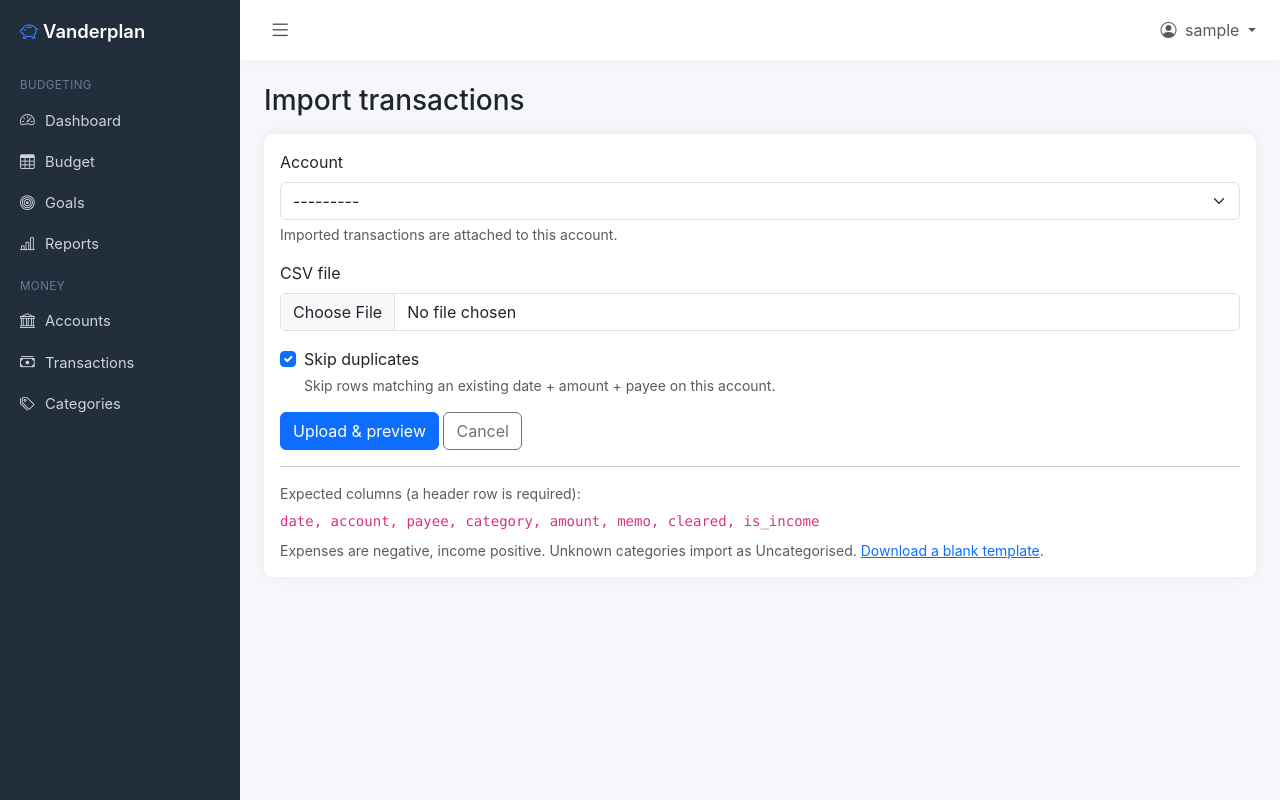
After one commit to danvdvlies/vanderplan, a Django app: page /transactions/import/ in a window 1280 px wide. The commit adds this page. Run offline with Django 5.2, Linux system fonts and the light colour scheme; the visitor is signed in with stand-in values (Sample User, id 1).

Commit message:
Add CSV export and import for transactions
Export:
- "Export CSV" on the transactions list, respecting the active filters; streamed
  response in the canonical column order; ?template=1 yields a header-only blank.
- Shared _filtered_transactions() helper so list and export filter identically.

Import (upload -> preview -> commit):
- csv_io.analyze_csv() parses and classifies each row (ok / error / duplicate,
  plus unmatched-category flag) with no writes, driving a preview screen.
- Commit creates rows atomically; matches categories by name (unmatched ->
  Uncategorised, never auto-created); detects duplicates on
  (account, date, amount, payee) and can skip them.
- Safety: 2 MB / 5000-row caps; ownership-checked target account; multiple
  accepted date formats.

10 new tests (74 total).

Co-Authored-By: Claude Opus 4.8 <noreply@anthropic.com>

```diff
--- a/budget/forms.py
+++ b/budget/forms.py
@@ -118,6 +118,28 @@ class IncomeForm(BootstrapModelForm):
         return amount
 
 
+class CsvImportForm(forms.Form):
+    account = forms.ModelChoiceField(
+        queryset=Account.objects.none(),
+        help_text="Imported transactions are attached to this account.",
+    )
+    csv_file = forms.FileField(label="CSV file")
+    skip_duplicates = forms.BooleanField(
+        required=False, initial=True,
+        help_text="Skip rows matching an existing date + amount + payee on this account.",
+    )
+
+    def __init__(self, *args, user=None, **kwargs):
+        super().__init__(*args, **kwargs)
+        if user is not None:
+            self.fields["account"].queryset = Account.objects.filter(
+                user=user, is_active=True
+            )
+        self.fields["account"].widget.attrs.setdefault("class", "form-select")
+        self.fields["csv_file"].widget.attrs.setdefault("class", "form-control")
+        self.fields["skip_duplicates"].widget.attrs.setdefault("class", "form-check-input")
+
+
 class GoalForm(BootstrapModelForm):
     class Meta:
         model = Goal
--- a/budget/urls.py
+++ b/budget/urls.py
@@ -29,6 +29,8 @@ urlpatterns = [
     ),
     # Transactions
     path("transactions/", views.transaction_list, name="transaction_list"),
+    path("transactions/export/", views.transaction_export, name="transaction_export"),
+    path("transactions/import/", views.transaction_import, name="transaction_import"),
     path("transactions/new/", views.transaction_create, name="transaction_create"),
     path("income/new/", views.income_create, name="income_create"),
     path("transactions/<int:pk>/edit/", views.transaction_edit, name="transaction_edit"),
--- a/budget/views.py
+++ b/budget/views.py
@@ -6,6 +6,7 @@ Every view is login-required. Every object lookup is scoped with
 another user's data.
 """
 
+import csv
 from datetime import date, datetime
 from decimal import Decimal, InvalidOperation
 
@@ -13,14 +14,17 @@ from django.conf import settings
 from django.contrib import messages
 from django.contrib.auth import login
 from django.contrib.auth.decorators import login_required
+from django.db import transaction as db_transaction
+from django.http import HttpResponse
 from django.shortcuts import get_object_or_404, redirect, render
 from django.urls import reverse
 
-from . import services, starter
+from . import csv_io, services, starter
 from .forms import (
     AccountForm,
     CategoryForm,
     CategoryGroupForm,
+    CsvImportForm,
     GoalForm,
     IncomeForm,
     RegisterForm,
@@ -34,6 +38,10 @@ from .models import (
     Goal,
     Transaction,
 )
+
+
+# Canonical Vanderplan CSV column order (export writes it; import reads it).
+CSV_COLUMNS = ["date", "account", "payee", "category", "amount", "memo", "cleared", "is_income"]
 
 
 # --------------------------------------------------------------------------
@@ -436,12 +444,11 @@ def category_toggle_hidden(request, pk):
 # --------------------------------------------------------------------------
 # Transactions
 # --------------------------------------------------------------------------
-@login_required
-def transaction_list(request):
+def _filtered_transactions(request):
+    """Shared transaction filtering for the list and the CSV export."""
     transactions = Transaction.objects.filter(user=request.user).select_related(
         "account", "category"
     )
-
     account_id = request.GET.get("account")
     category_id = request.GET.get("category")
     month = request.GET.get("month")
@@ -463,8 +470,21 @@ def transaction_list(request):
                 date__gte=start, date__lt=services.next_month_start(start)
             )
         except ValueError:
-            pass
+            month = None
 
+    filters = {
+        "account": account_id,
+        "category": category_id,
+        "month": month,
+        "uncategorised": uncategorised,
+        "income": income_only,
+    }
+    return transactions, filters
+
+
+@login_required
+def transaction_list(request):
+    transactions, filters = _filtered_transactions(request)
     return render(
         request,
         "budget/transaction_list.html",
@@ -472,15 +492,110 @@ def transaction_list(request):
             "transactions": transactions[:300],
             "accounts": Account.objects.filter(user=request.user),
             "categories": Category.objects.filter(user=request.user, is_active=True),
-            "filters": {
-                "account": account_id,
-                "category": category_id,
-                "month": month,
-                "uncategorised": uncategorised,
-                "income": income_only,
-            },
+            "filters": filters,
         },
     )
+
+
+@login_required
+def transaction_export(request):
+    """Stream the filtered transactions as the canonical Vanderplan CSV."""
+    transactions, _ = _filtered_transactions(request)
+
+    response = HttpResponse(content_type="text/csv")
+    response["Content-Disposition"] = (
+        f'attachment; filename="transactions-{date.today():%Y%m%d}.csv"'
+    )
+    writer = csv.writer(response)
+    writer.writerow(CSV_COLUMNS)
+    if request.GET.get("template"):
+        return response  # header-only blank template
+    for txn in transactions.iterator():
+        writer.writerow(
+            [
+                txn.date.isoformat(),
+                txn.account.name,
+                txn.payee,
+                txn.category.name if txn.category else "",
+                f"{txn.amount:.2f}",
+                txn.memo,
+                "1" if txn.cleared else "0",
+                "1" if txn.is_income else "0",
+            ]
+        )
+    return response
+
+
+@login_required
+def transaction_import(request):
+    """Import transactions from a CSV: upload -> preview -> commit."""
+    MAX_BYTES = 2 * 1024 * 1024
+    MAX_ROWS = 5000
+
+    # Step 3: the user confirmed the previewed import.
+    if request.method == "POST" and request.POST.get("confirm"):
+        account = _owned(Account, request, pk=request.POST.get("account"))
+        skip_duplicates = request.POST.get("skip_duplicates") == "1"
+        text = request.POST.get("csv_text", "")
+        rows = csv_io.analyze_csv(text, request.user, account)
+        created = skipped = 0
+        with db_transaction.atomic():
+            for row in rows:
+                if row["status"] != "ok":
+                    continue
+                if row["duplicate"] and skip_duplicates:
+                    skipped += 1
+                    continue
+                Transaction.objects.create(
+                    user=request.user, account=account, date=row["date"],
+                    amount=row["amount"], payee=row["payee"], memo=row["memo"],
+                    category=row["category"], cleared=row["cleared"],
+                    is_income=row["is_income"],
+                )
+                created += 1
+        msg = f"Imported {created} transaction{'' if created == 1 else 's'}."
+        if skipped:
+            msg += f" Skipped {skipped} duplicate{'' if skipped == 1 else 's'}."
+        messages.success(request, msg)
+        return redirect("transaction_list")
+
+    # Step 2: a file was uploaded -> parse and show a preview.
+    form = CsvImportForm(request.POST or None, request.FILES or None, user=request.user)
+    if request.method == "POST" and form.is_valid():
+        upload = form.cleaned_data["csv_file"]
+        if upload.size > MAX_BYTES:
+            messages.error(request, "File too large (max 2 MB).")
+            return redirect("transaction_import")
+        text = upload.read().decode("utf-8-sig", errors="replace")
+        account = form.cleaned_data["account"]
+        rows = csv_io.analyze_csv(text, request.user, account)
+        if len(rows) > MAX_ROWS:
+            messages.error(request, f"Too many rows (max {MAX_ROWS}).")
+            return redirect("transaction_import")
+        summary = {
+            "importable": sum(1 for r in rows if r["status"] == "ok" and not r["duplicate"]),
+            "duplicate": sum(1 for r in rows if r["duplicate"]),
+            "error": sum(1 for r in rows if r["status"] == "error"),
+            "unmatched": sum(
+                1 for r in rows
+                if r["status"] == "ok" and r["category_name"] and not r["category_matched"]
+            ),
+        }
+        return render(
+            request,
+            "budget/transaction_import.html",
+            {
+                "preview": True,
+                "rows": rows,
+                "summary": summary,
+                "csv_text": text,
+                "account": account,
+                "skip_duplicates": form.cleaned_data["skip_duplicates"],
+            },
+        )
+
+    # Step 1: show the upload form.
+    return render(request, "budget/transaction_import.html", {"form": form})
 
 
 @login_required
--- /dev/null
+++ b/templates/budget/transaction_import.html
@@ -0,0 +1,85 @@
+{% extends "base.html" %}
+{% load humanize %}
+{% block title %}Import CSV{% endblock %}
+{% block heading %}Import transactions{% endblock %}
+
+{% block content %}
+{% if preview %}
+  <div class="card mb-3"><div class="card-body">
+    <h2 class="h5 mb-3">Preview</h2>
+    <div class="d-flex gap-2 flex-wrap mb-3">
+      <span class="badge bg-success">{{ summary.importable }} ready</span>
+      <span class="badge bg-warning text-dark">{{ summary.duplicate }} duplicate{{ summary.duplicate|pluralize }}</span>
+      <span class="badge bg-danger">{{ summary.error }} error{{ summary.error|pluralize }}</span>
+      <span class="badge bg-secondary">{{ summary.unmatched }} unmatched categor{{ summary.unmatched|pluralize:"y,ies" }} → Uncategorised</span>
+      <span class="ms-auto text-muted small">Account: <strong>{{ account.name }}</strong></span>
+    </div>
+    <div class="table-responsive"><table class="table table-sm align-middle mb-0">
+      <thead><tr><th>Line</th><th>Date</th><th>Payee</th><th>Category</th><th class="text-end">Amount</th><th>Status</th></tr></thead>
+      <tbody>
+      {% for row in rows %}
+        <tr class="{% if row.status == 'error' %}table-danger{% elif row.duplicate %}table-warning{% endif %}">
+          <td>{{ row.line }}</td>
+          <td>{{ row.date|date:"d M Y"|default:"—" }}</td>
+          <td>{{ row.payee|default:"—" }}</td>
+          <td>
+            {% if row.is_income %}<span class="badge bg-success">Income</span>
+            {% elif row.category %}{{ row.category.name }}
+            {% elif row.category_name %}<span class="text-muted">{{ row.category_name }} → Uncategorised</span>
+            {% else %}<span class="text-muted">Uncategorised</span>{% endif %}
+          </td>
+          <td class="text-end {% if row.amount and row.amount < 0 %}money-neg{% elif row.amount %}money-pos{% endif %}">
+            {% if row.amount is not None %}${{ row.amount|floatformat:2|intcomma }}{% else %}—{% endif %}</td>
+          <td>
+            {% if row.status == 'error' %}<span class="text-danger small">{{ row.error }}</span>
+            {% elif row.duplicate %}<span class="text-warning">Duplicate</span>
+            {% else %}<i class="bi bi-check-circle-fill text-success"></i>{% endif %}
+          </td>
+        </tr>
+      {% endfor %}
+      </tbody>
+    </table></div>
+  </div></div>
+
+  <form method="post" action="{% url 'transaction_import' %}">
+    {% csrf_token %}
+    <input type="hidden" name="confirm" value="1">
+    <input type="hidden" name="account" value="{{ account.pk }}">
+    <input type="hidden" name="skip_duplicates" value="{% if skip_duplicates %}1{% else %}0{% endif %}">
+    <textarea name="csv_text" class="d-none">{{ csv_text }}</textarea>
+    <button type="submit" class="btn btn-primary">
+      Import {{ summary.importable }} transaction{{ summary.importable|pluralize }}
+      {% if skip_duplicates and summary.duplicate %}(skipping {{ summary.duplicate }} duplicate{{ summary.duplicate|pluralize }}){% endif %}
+    </button>
+    <a href="{% url 'transaction_import' %}" class="btn btn-outline-secondary">Cancel</a>
+  </form>
+
+{% else %}
+  <div class="card"><div class="card-body">
+    <form method="post" enctype="multipart/form-data" novalidate>
+      {% csrf_token %}
+      {% for field in form %}
+        <div class="mb-3 {% if field.name == 'skip_duplicates' %}form-check{% endif %}">
+          {% if field.name == 'skip_duplicates' %}
+            {{ field }} <label class="form-check-label" for="{{ field.id_for_label }}">{{ field.label }}</label>
+          {% else %}
+            <label class="form-label" for="{{ field.id_for_label }}">{{ field.label }}</label>
+            {{ field }}
+          {% endif %}
+          {% if field.help_text %}<div class="form-text">{{ field.help_text }}</div>{% endif %}
+          {% for error in field.errors %}<div class="text-danger small">{{ error }}</div>{% endfor %}
+        </div>
+      {% endfor %}
+      <button type="submit" class="btn btn-primary">Upload &amp; preview</button>
+      <a href="{% url 'transaction_list' %}" class="btn btn-outline-secondary">Cancel</a>
+    </form>
+    <hr>
+    <p class="text-muted small mb-1">Expected columns (a header row is required):</p>
+    <code class="small">date, account, payee, category, amount, memo, cleared, is_income</code>
+    <p class="text-muted small mt-2 mb-0">
+      Expenses are negative, income positive. Unknown categories import as
+      Uncategorised. <a href="{% url 'transaction_export' %}?template=1">Download a blank template</a>.
+    </p>
+  </div></div>
+{% endif %}
+{% endblock %}
--- a/templates/budget/transaction_list.html
+++ b/templates/budget/transaction_list.html
@@ -3,6 +3,8 @@
 {% block title %}Transactions{% endblock %}
 {% block heading %}Transactions{% endblock %}
 {% block actions %}
+  <a class="btn btn-outline-secondary btn-sm" href="{% url 'transaction_export' %}?{{ request.GET.urlencode }}"><i class="bi bi-download"></i> Export CSV</a>
+  <a class="btn btn-outline-primary btn-sm" href="{% url 'transaction_import' %}"><i class="bi bi-upload"></i> Import CSV</a>
   <a class="btn btn-success btn-sm" href="{% url 'income_create' %}"><i class="bi bi-plus-circle"></i> Add income</a>
   <a class="btn btn-primary btn-sm" href="{% url 'transaction_create' %}"><i class="bi bi-plus-lg"></i> Add transaction</a>
 {% endblock %}
```
Also changed, not shown: PLAN.md (+20 -31 lines), budget/csv_io.py (added, +99 -0 lines), budget/tests/test_csv.py (added, +173 -0 lines).
